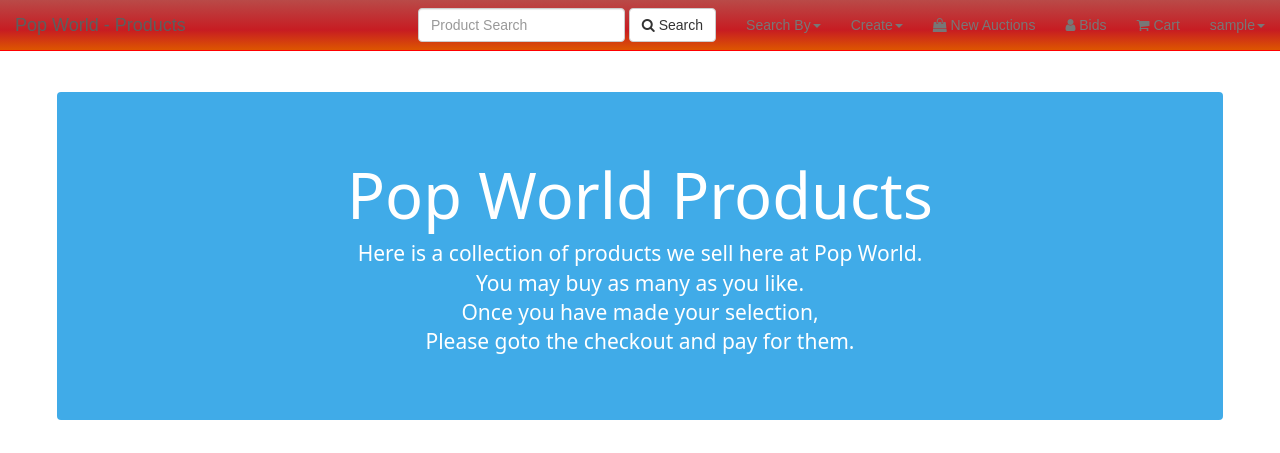
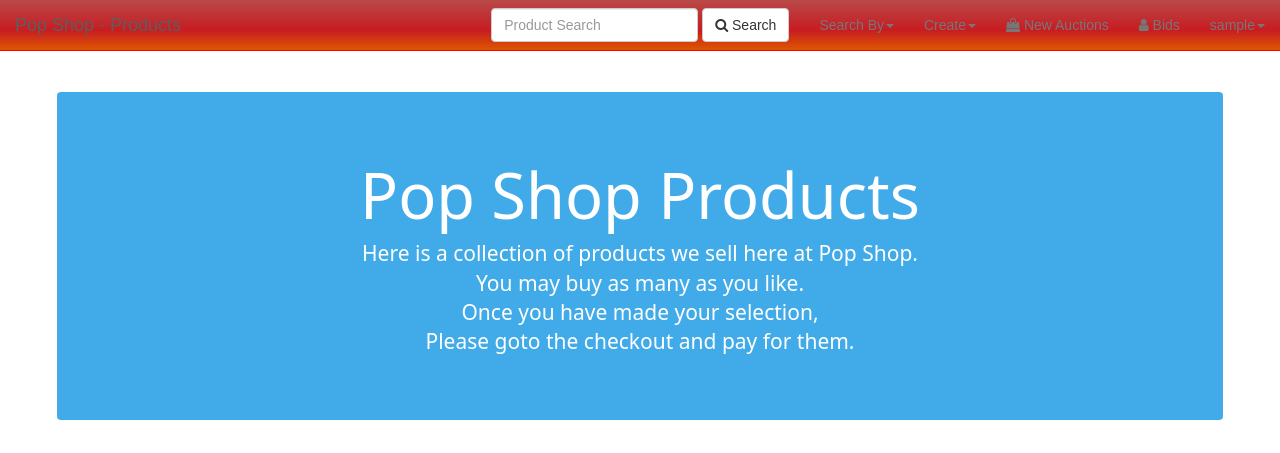
Before and after one commit to jjackson19862017/StephensPopShop, a Django app: page /products/ in a window 1280 px wide. Shown: the top 453 px of the page. Run offline with Django 3.2, Linux system fonts and the light colour scheme; the visitor is signed in with stand-in values (Sample User, id 1); data that the repository does not hold is empty; some libraries are stand-ins or nearby versions.

Commit message:
Shop Update

```diff
--- a/accounts/templates/index.html
+++ b/accounts/templates/index.html
@@ -1,7 +1,7 @@
-{% extends 'base.html' %} {% block navbar_title %} Pop World! {% endblock navbar_title %} {% block content %}
+{% extends 'base.html' %} {% block navbar_title %} Pop Shop! {% endblock navbar_title %} {% block content %}
 <div class="jumbotron text-center">
     <div class="container">
-        <h1>Welcome to POP WORLD!</h1>
+        <h1>Welcome to Pop Shop!</h1>
         <p>This is your one stop shop, for either <br>purchasing Pop-Vinyls or Bidding for them.</p>
         <p>You may view our products however, <br> to purchase or bid on them, you must be a member.</p>
         <hr class='block-divider block-divider--white'>
--- a/accounts/templates/login.html
+++ b/accounts/templates/login.html
@@ -1,4 +1,4 @@
-{% extends "base.html" %} {% load bootstrap_tags %} {% block navbar_title %} Pop World - Login {% endblock navbar_title %} {% block content %}
+{% extends "base.html" %} {% load bootstrap_tags %} {% block navbar_title %} Pop Shop - Login {% endblock navbar_title %} {% block content %}
 <div class="jumbotron text-center">
     <div class="container">
         <form method="post" action="{% url 'login' %}?next={{ next }}" class="accountform">
--- a/accounts/templates/profile.html
+++ b/accounts/templates/profile.html
@@ -1,4 +1,4 @@
-{% extends "base.html" %} {% block navbar_title %} Pop World - Profile {% endblock navbar_title %}{% block content %}
+{% extends "base.html" %} {% block navbar_title %} Pop Shop - Profile {% endblock navbar_title %}{% block content %}
 <div class="row">
     <div class="jumbotron text-center">
         <div class="container">
--- a/accounts/templates/register.html
+++ b/accounts/templates/register.html
@@ -1,4 +1,4 @@
-{% extends "base.html" %} {% load bootstrap_tags %} {% block navbar_title %} Pop World - Register {% endblock navbar_title %}{% block content %}
+{% extends "base.html" %} {% load bootstrap_tags %} {% block navbar_title %} Pop Shop - Register {% endblock navbar_title %}{% block content %}
 <div class="jumbotron text-center">
     <div class="container">
         <legend>Create a new account</legend>
--- a/auctions/templates/addauctions.html
+++ b/auctions/templates/addauctions.html
@@ -1,4 +1,4 @@
- {% extends 'base.html' %} {% load bootstrap_tags %}{% block navbar_title %} Pop World - Add Auctions {% endblock navbar_title %}{% block content %}
+ {% extends 'base.html' %} {% load bootstrap_tags %}{% block navbar_title %} Pop Shop - Add Auctions {% endblock navbar_title %}{% block content %}
 <div class="jumbotron text-center">
     <div class="container">
         <form method="POST" action="{% url 'add_auctions' %}" class="accountform">
--- a/auctions/templates/auction.html
+++ b/auctions/templates/auction.html
@@ -1,4 +1,4 @@
-{% extends 'base.html' %}{% block navbar_title %} Pop World - Auctions {% endblock navbar_title %} {% block content %}
+{% extends 'base.html' %}{% block navbar_title %} Pop Shop - Auctions {% endblock navbar_title %} {% block content %}
 
 <div class="row">
     <div class="jumbotron text-center">
--- a/bids/templates/bid.html
+++ b/bids/templates/bid.html
@@ -1,4 +1,4 @@
-{% extends 'base.html' %} {% load staticfiles %} {% load bootstrap_tags %} {% block navbar_title %} Pop World - Bids {% endblock navbar_title %}{% block content %}
+{% extends 'base.html' %} {% load staticfiles %} {% load bootstrap_tags %} {% block navbar_title %} Pop Shop - Bids {% endblock navbar_title %}{% block content %}
 
 <div class="row">
     <div class="jumbotron text-center">
--- a/checkout/templates/checkout.html
+++ b/checkout/templates/checkout.html
@@ -1,4 +1,4 @@
-{% extends "base.html" %} {% load static from staticfiles %} {% load bootstrap_tags %} {% block navbar_title %} Pop World!- Checkout {% endblock navbar_title %} {% block head_js %}
+{% extends "base.html" %} {% load static from staticfiles %} {% load bootstrap_tags %} {% block navbar_title %} Pop Shop!- Checkout {% endblock navbar_title %} {% block head_js %}
 <script type="text/javascript" src="https://js.stripe.com/v2/"></script>
 <script type="text/javascript">
     //<![CDATA[
@@ -10,7 +10,7 @@
 <div class="row row-flex">
     <div class="display panel panel-primary">
         <div class="panel-heading text-center">
-            <h3 class="panel-title">Cart</h3>
+            <h1 class="panel-title">Checkout</h1>
         </div>
         <!-- Table -->
         <table class="table">
--- a/products/templates/addproducts.html
+++ b/products/templates/addproducts.html
@@ -1,4 +1,4 @@
-{% extends 'base.html' %} {% load bootstrap_tags %}{% block navbar_title %} Pop World - Add Products {% endblock navbar_title %}{% block content %}
+{% extends 'base.html' %} {% load bootstrap_tags %}{% block navbar_title %} Pop Shop - Add Products {% endblock navbar_title %}{% block content %}
 <div class="jumbotron text-center">
     <div class="container">
         <form method="POST" action="{% url 'addproducts' %}" enctype="multipart/form-data" class="accountform">
--- a/products/templates/products.html
+++ b/products/templates/products.html
@@ -1,9 +1,9 @@
-{% extends 'base.html' %} {% block navbar_title %} Pop World - Products {% endblock navbar_title %} {% block content %}
+{% extends 'base.html' %} {% block navbar_title %} Pop Shop - Products {% endblock navbar_title %} {% block content %}
 <div class="row row-flex">
     <div class="jumbotron text-center">
         <div class="container">
-            <h1>Pop World Products</h1>
-            <p>Here is a collection of products we sell here at Pop World.<br>You may buy as many as you like.<br>Once you have made your selection,<br>Please goto the checkout and pay for them.</p>
+            <h1>Pop Shop Products</h1>
+            <p>Here is a collection of products we sell here at Pop Shop.<br>You may buy as many as you like.<br>Once you have made your selection,<br>Please goto the checkout and pay for them.</p>
         </div>
     </div>
     {% for product in products %}
--- a/templates/base.html
+++ b/templates/base.html
@@ -7,7 +7,7 @@
     <meta charset="UTF-8">
     <meta name="viewport" content="width=device-width, initial-scale=1.0">
     <meta http-equiv="X-UA-Compatible" content="ie=edge">
-    <title>Pop World</title>
+    <title>Stephens Pop Shop</title>
     <link rel="stylesheet" href="https://cdnjs.cloudflare.com/ajax/libs/bootswatch/3.3.7/cerulean/bootstrap.min.css">
     <link rel="stylesheet" href="{% static 'font-awesome/css/font-awesome.min.css' %}">
     <link rel="stylesheet" href="{% static 'css/custom.css' %}">
@@ -60,12 +60,16 @@
                         {% endif %} {% if user.is_authenticated %}
                         <li><a href="{% url 'auctions' %}"><i class="fa fa-shopping-bag" aria-hidden="true"></i> New Auctions</a></li>
                         <li><a href="{% url 'bid' %}"><i class="fa fa-user"></i> Bids</a></li>
+
+                        {% if product_count == 0 %} {% else %}
+
                         <li>
                             <a href="{% url 'view_cart' %}">
                                 <i class="fa fa-shopping-cart"></i> Cart {% if product_count > 0 %}
                                 <label class="badge badge-warning">{{ product_count }}</label> {% endif %}
                             </a>
                         </li>
+                        {% endif %}
                         <li class="dropdown">
                             <a href="#" class="dropdown-toggle" data-toggle="dropdown" role="button" aria-haspopup="true" aria-expanded="false"> {{ user.username }}<span class="caret"></span></a>
                             <ul class="dropdown-menu">
```
Also changed, not shown: cart/templates/cart.html (+4 -4 lines), README.md.
